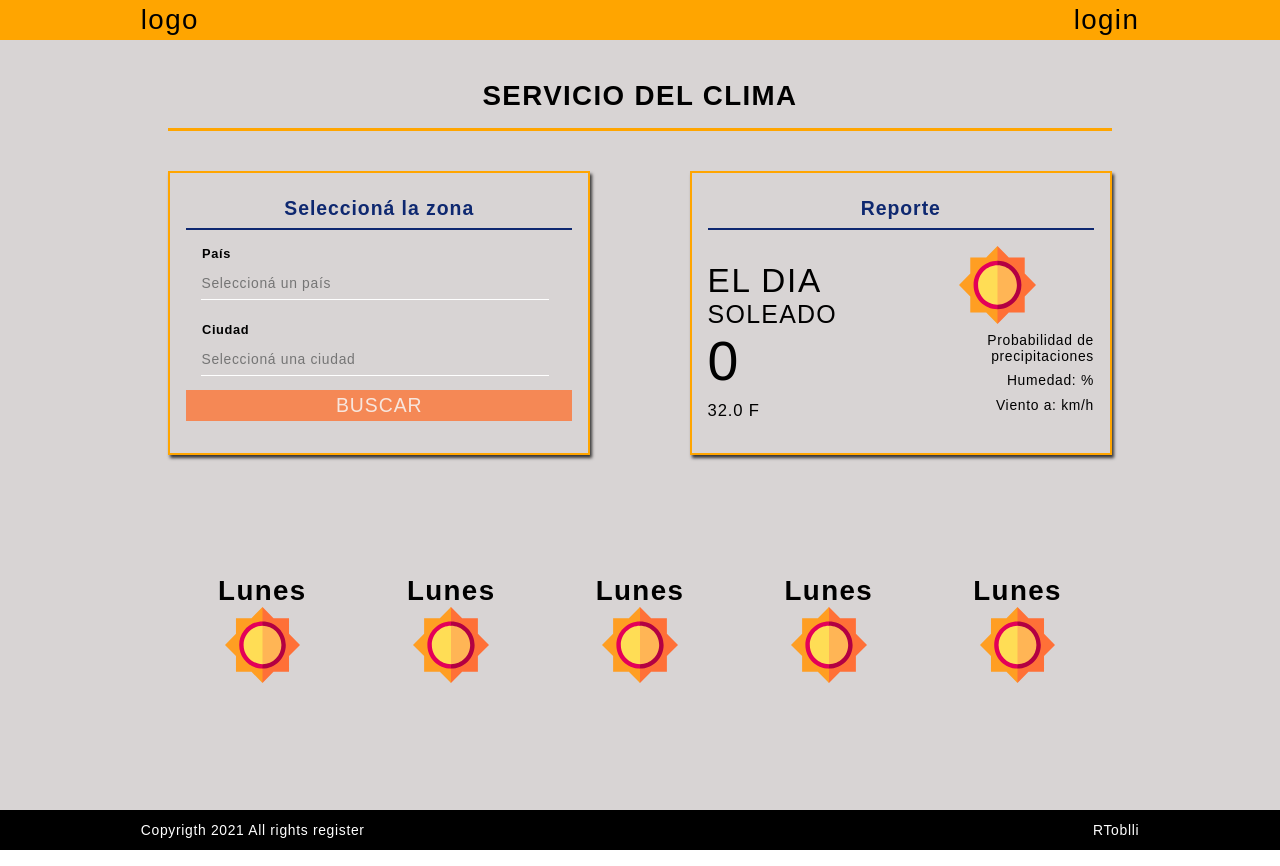
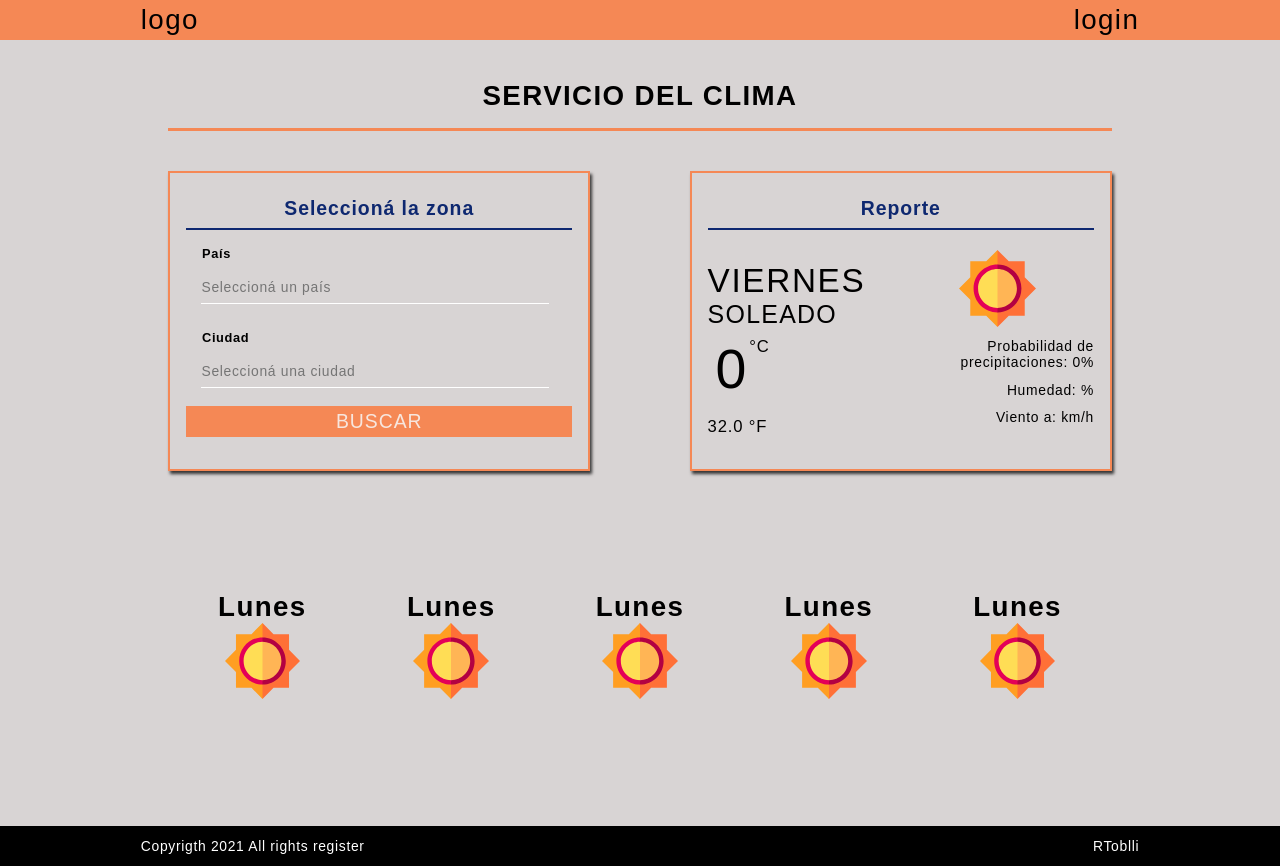
Before and after one commit to rodtob/clima-online, a React (Create React App) app: page / in a window 1280 px wide. Built offline with nearby package versions, Linux system fonts and the light colour scheme; no server answers.

Commit message:
form y submit mas props

```diff
--- a/src/App.js
+++ b/src/App.js
@@ -3,6 +3,11 @@ import {Component} from 'react';
 
 
 const key = 'ca39e07beb5a688b4912b59a38e08884'
+
+const dias= ['domingo', 'lunes', 'martes', 'miércoles', 'jueves', 'viernes', 'sábado']
+
+const fecha = new Date();
+const eldia = fecha.getDay();
 
 class App extends Component{
   constructor(props){
@@ -12,14 +17,21 @@ class App extends Component{
       pais:'',
       temperatura:'',
       humedad:'',
-      viento:''
-    }
+      viento:'',
+      pop: 0,
+      dia: dias[eldia]
     }
 
+      this.getClima = async(e)=>{
 
-  componentDidMount(){
-    const getClima = async()=>{
-      const apiCall = await fetch(`http://api.openweathermap.org/data/2.5/forecast?q=parana,ar&appid=${key}`)
+        let pais = e.target.elements.pais.value
+        let ciudad= e.target.elements.ciudad.value
+
+        console.log(pais, ciudad)
+
+        e.preventDefault()
+        const apiCall = await fetch(`http://api.openweathermap.org/data/2.5/forecast?q=${ciudad},${pais}&appid=${key}`)
+
 
         const respuesta = await apiCall.json()
         console.log(respuesta)
@@ -28,11 +40,15 @@ class App extends Component{
           pais: respuesta.city.country,
           temperatura: Math.floor((respuesta.list[0].main.temp)-273.15),
           viento: respuesta.list[0].wind.speed,
-        humedad: respuesta.list[0].main.humidity
+          humedad: respuesta.list[0].main.humidity,
+          pop: respuesta.list[0].pop
         })
       }
-    getClima()
+
+
+
     }
+
 
 
 render() {
@@ -47,16 +63,16 @@ render() {
 
     <article className='row'>
 
-            <section className='cards'>
+            <section onSubmit={this.getClima} className='cards'>
 
               <h3 className="titulo--section">Seleccioná la zona</h3>
-              <article className="contBuscar">
+              <form onSubmit={this.getClima}  className="contBuscar">
                 <label className="label left">País</label>
-              <input className="elinput" type='text' placeholder="Seleccioná un país" />
+                <input className="elinput" name='pais' type='text' placeholder="Seleccioná un país" />
                 <label className="label left">Ciudad</label>
-              <input className="elinput" type="text" placeholder="Seleccioná una ciudad" />
+                <input className="elinput" name='ciudad' type="text" placeholder="Seleccioná una ciudad" />
                 <input className="submit" type='submit' value="BUSCAR"/>
-              </article>
+              </form>
             </section>
 
 
@@ -68,16 +84,19 @@ render() {
                 <section className="columnaReporte left">
                     <p className="paisciudad">{this.state.pais}</p>
                     <p className="paisciudad">{this.state.ciudad}</p>
-                    <p className='dia'>el dia</p>
+                    <p className='dia'>{this.state.dia}</p>
                     <p className="estado-dia">soleado</p>
+                    <section className='grados'>
                       <p className='temperatura'>{Math.round(this.state.temperatura)}</p>
-                    <p className='en-faren'>{((this.state.temperatura * 9/5) + 32 ).toFixed(1)} F</p>
+                      <p>°C</p>
+                    </section>
+                    <p className='en-faren'>{((this.state.temperatura * 9/5) + 32 ).toFixed(1)} °F</p>
 
                 </section>
 
                 <section className="columnaReporte right" >
                     <img src={sun} className="imagenClima"/>
-                    <p className='detalles-reporte'>Probabilidad de precipitaciones</p>
+                    <p className='detalles-reporte'>Probabilidad de precipitaciones: {this.state.pop*100}%</p>
                     <p className='detalles-reporte'>Humedad: {this.state.humedad} %</p>
                     <p className='detalles-reporte'>Viento a: {this.state.viento} km/h </p>
                 </section>
--- a/src/index.css
+++ b/src/index.css
@@ -39,7 +39,7 @@ html {
   width: 100%;
   justify-content: space-between;
   align-items: center;
-  background-color:orange;
+  background-color: #f58855;
   padding-left: 2vh;
   padding-right: 2vh;
   height: 5vh;
@@ -54,7 +54,7 @@ html {
   width: 100%;
   font-size: 1rem;
   padding-bottom: 2vh;
-  border-bottom: orange 3px solid;
+  border-bottom: #f58855 3px solid;
 }
 
 .row{
@@ -72,7 +72,7 @@ html {
   display: flex;
   flex-direction: column;
   box-shadow: 2px 3px 3px 0px rgba(0, 0, 0, 0.75);
-  border:orange 2px solid;
+  border: #f58855 2px solid;
   padding: 2vh;
   padding-bottom: 4vh;
   /* margin-top: 1vh;  */
@@ -190,3 +190,10 @@ html {
 .detalles-reporte{
   font-size: .5rem;
 }
+
+.grados{
+  display: flex;
+  flex-direction: row;
+  font-size: .6rem;
+  padding: 1vh;
+}
```
Lines whose indentation alone changed are shown as unchanged.
